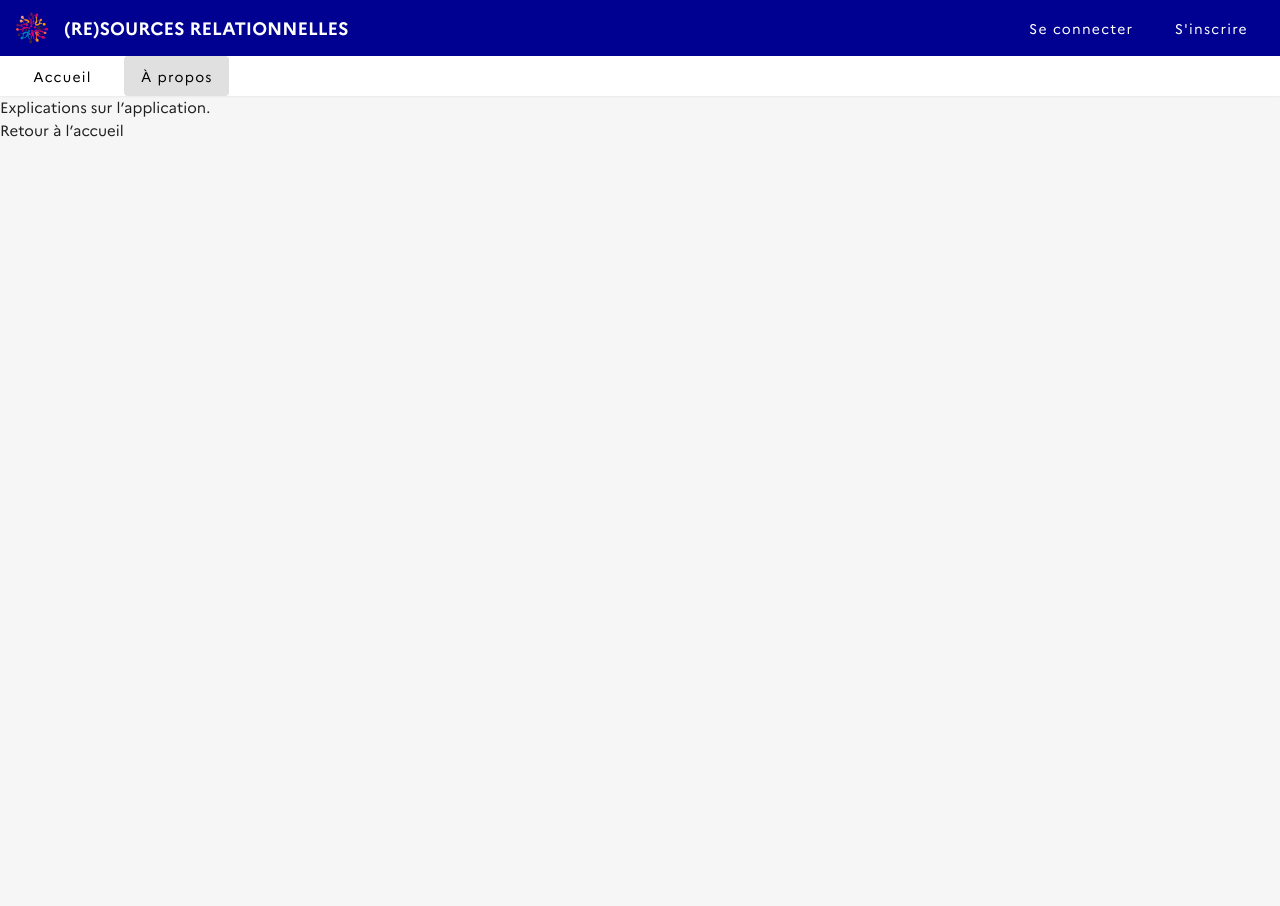
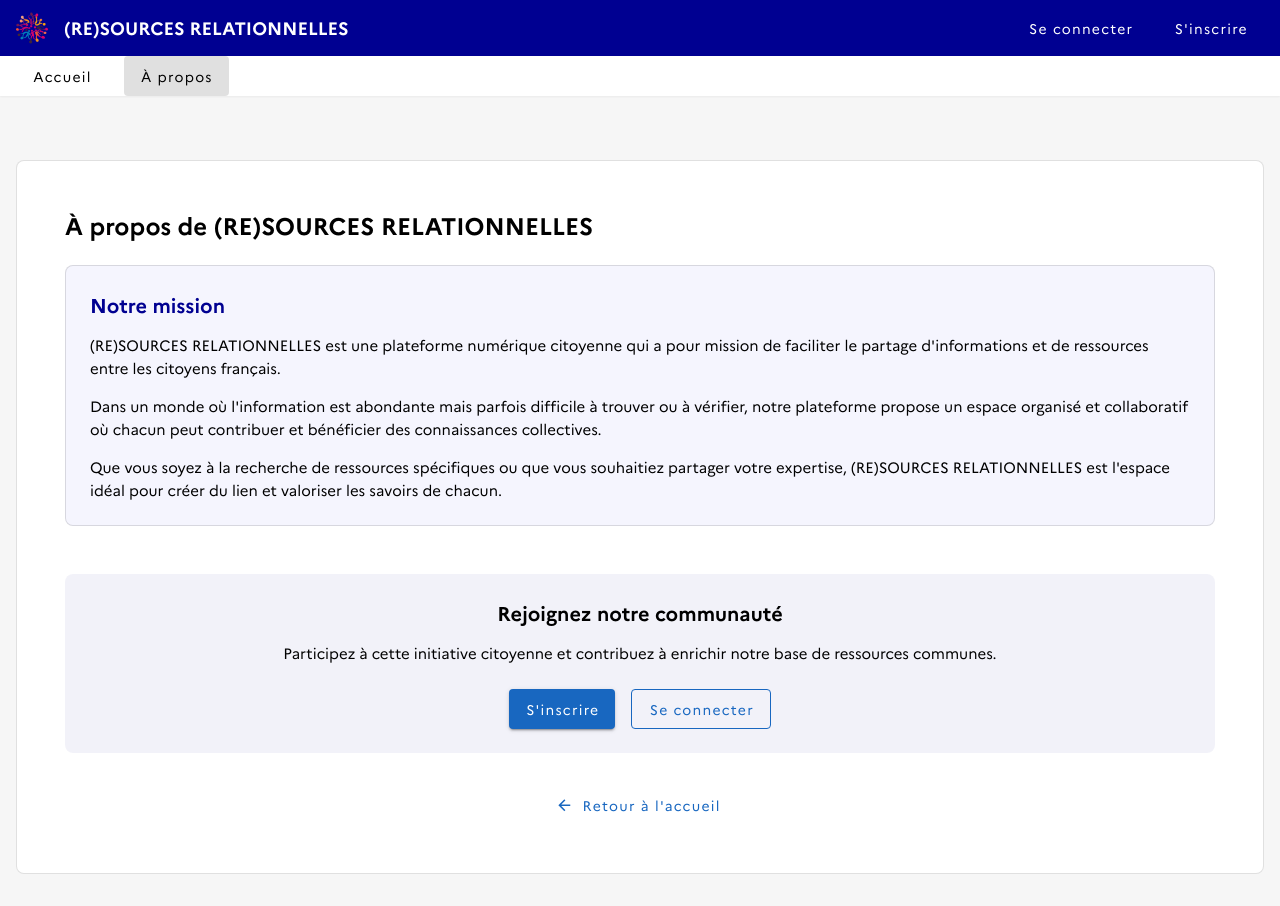
Before and after one commit to Jamais-304/ressources-relationnelles, a Vue app in the folder frontend/: page /about in a window 1280 px wide. Shown: the top 906 px of the page. Before the commit the page ends 800 px from the top, so only its background shows below. Built offline with nearby package versions, Linux system fonts and the light colour scheme.

Commit message:
feat(S:Front): revamp About page with mission statement and community engagement sections

```diff
--- a/frontend/src/views/About.vue
+++ b/frontend/src/views/About.vue
@@ -1,10 +1,83 @@
 <script setup lang="ts">
+import AppButton from '@/components/common/AppButton.vue'
+import { ref } from 'vue'
+
 </script>
 
 <template>
-  Explications sur l’application.
+  <div class="max-w-7xl mx-auto px-4 py-16">
+    <div class="bg-white p-12 rounded-lg border border-[#E5E5E5]">
+      <h1 class="text-2xl font-bold mb-6 font-marianne">
+        À propos de (RE)SOURCES RELATIONNELLES
+      </h1>
 
-  <div>
-    <RouterLink to="/">Retour à l’accueil</RouterLink>
+      <!-- Présentation du projet dans sa globalité -->
+      <section class="mb-12">
+        <div class="bg-[#F5F5FE] p-6 rounded-lg border border-[#000091]/20">
+          <h2 class="text-xl font-bold mb-4 font-marianne text-[#000091]">
+            Notre mission
+          </h2>
+          <p class="mb-4">
+            (RE)SOURCES RELATIONNELLES est une plateforme numérique citoyenne qui a pour mission de faciliter le partage d'informations et de ressources entre les citoyens français.
+          </p>
+          <p class="mb-4">
+            Dans un monde où l'information est abondante mais parfois difficile à trouver ou à vérifier, notre plateforme propose un espace organisé et collaboratif où chacun peut contribuer et bénéficier des connaissances collectives.
+          </p>
+          <p>
+            Que vous soyez à la recherche de ressources spécifiques ou que vous souhaitiez partager votre expertise, (RE)SOURCES RELATIONNELLES est l'espace idéal pour créer du lien et valoriser les savoirs de chacun.
+          </p>
+        </div>
+      </section>
+
+
+
+      <!-- Rejoindre la communauté -->
+      <section class="mt-12 text-center p-6 bg-[#000091]/5 rounded-lg">
+        <h2 class="text-xl font-bold mb-4 font-marianne">
+          Rejoignez notre communauté
+        </h2>
+        <p class="mb-6">
+          Participez à cette initiative citoyenne et contribuez à enrichir notre base de ressources communes.
+        </p>
+        <div class="flex gap-4 justify-center">
+          <AppButton
+            to="/signup"
+            color="primary"
+            variant="elevated"
+            class="!bg-[#000091] !text-white"
+          >
+            S'inscrire
+          </AppButton>
+          <AppButton
+            to="/login"
+            variant="outlined"
+            class="!text-[#000091]"
+          >
+            Se connecter
+          </AppButton>
+        </div>
+      </section>
+
+      <!-- Lien de retour -->
+      <div class="mt-8 text-center">
+        <AppButton
+          to="/"
+          variant="text"
+          icon="mdi-arrow-left"
+          class="!text-[#000091]"
+        >
+          Retour à l'accueil
+        </AppButton>
+      </div>
+    </div>
   </div>
 </template>
+
+<style scoped>
+.v-btn {
+  text-transform: none;
+}
+</style>
+
+
+      <!-- TODO : A revoir la phrase de presentation -->
```
